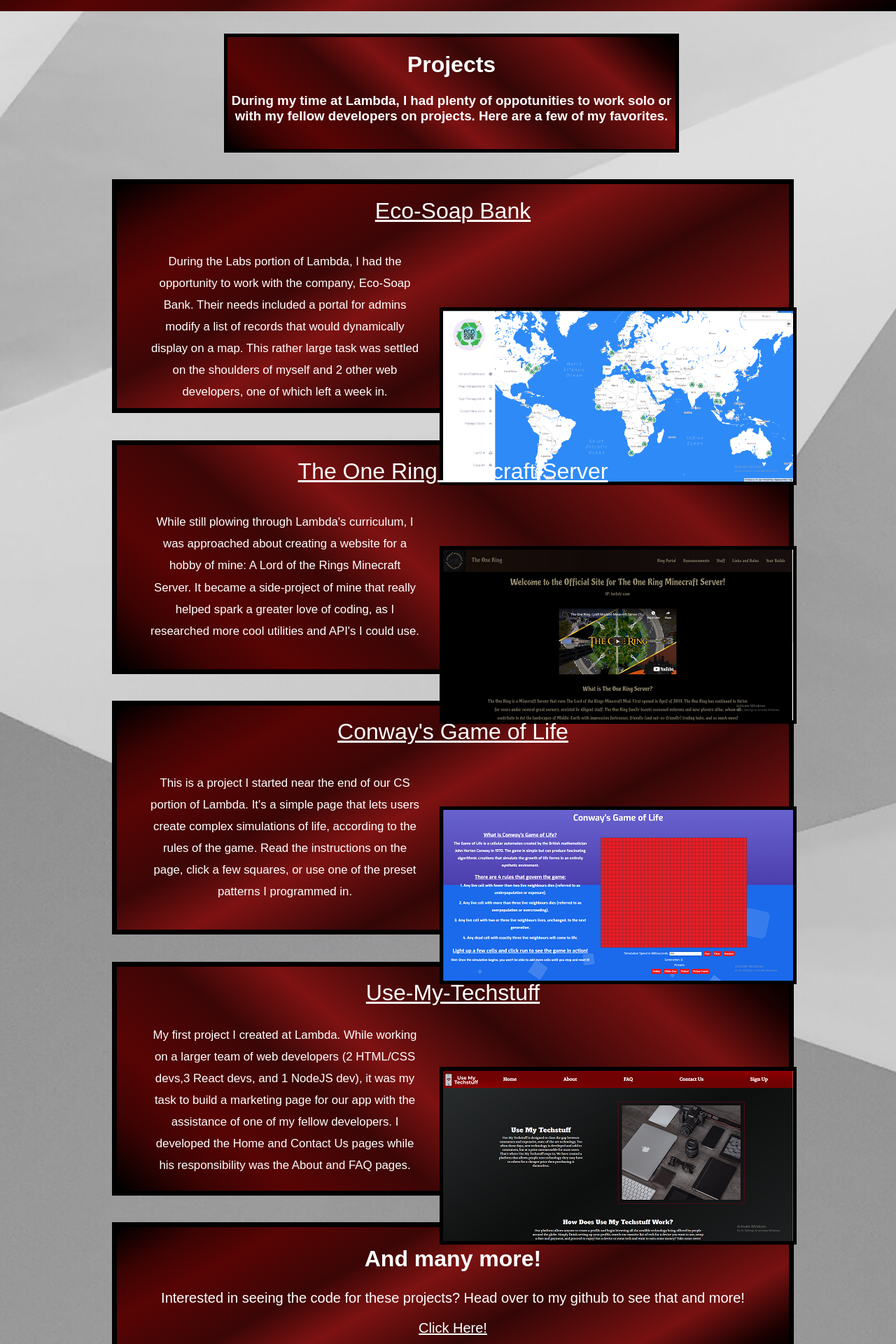
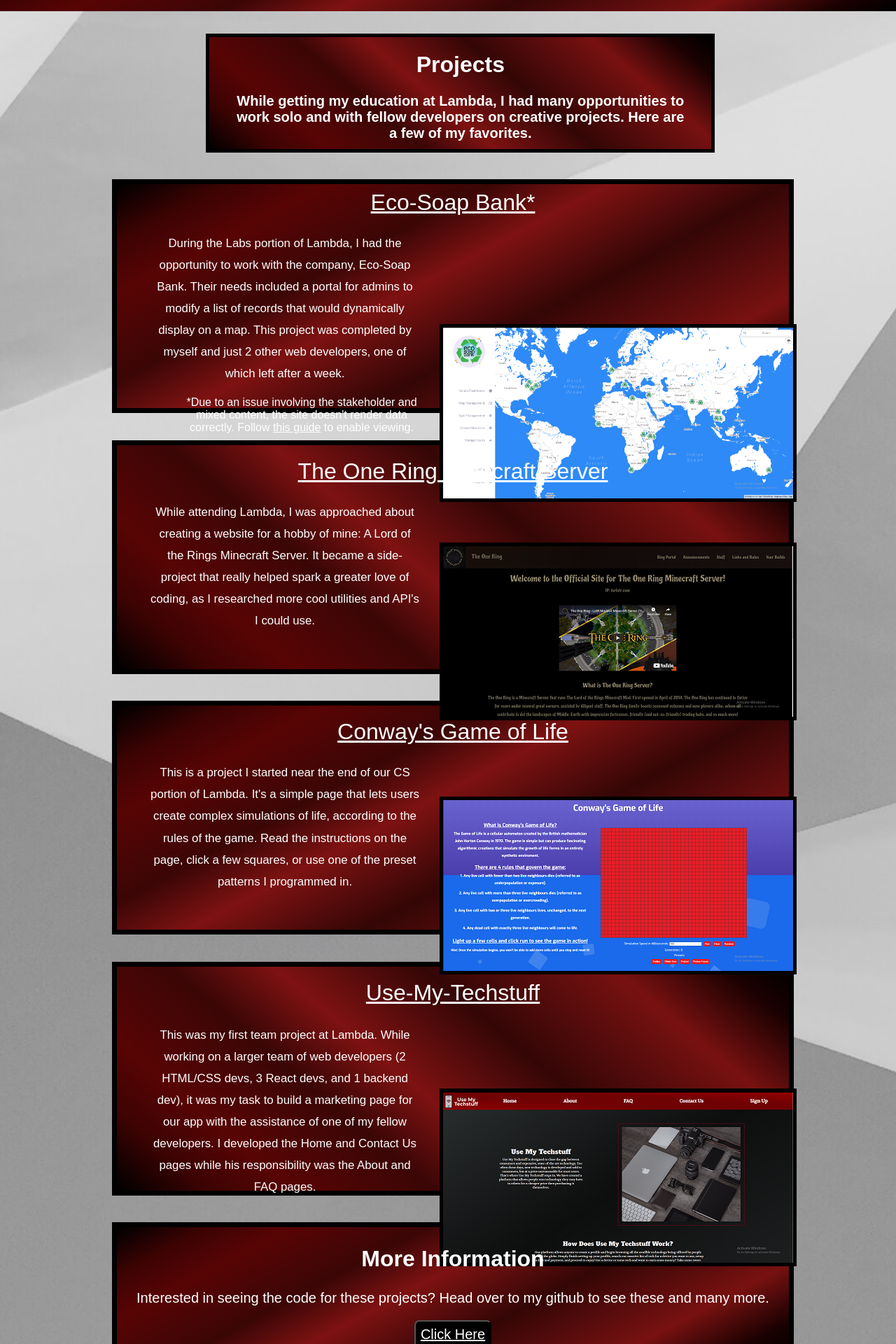
Before and after one commit to joshuabhorrocks/portfolio-website, a React (Create React App) app: page /projects in a window 1280 px wide. Shown: the part 80-2000 px from the top of the page at 70% size. Built offline with nearby package versions, Linux system fonts and the light colour scheme.

Commit message:
Made various changes to quality of site

```diff
--- a/src/components/Projects/Projects.css
+++ b/src/components/Projects/Projects.css
@@ -8,12 +8,17 @@
 }
 
 #projects-title {
-    margin-left: 25%;
+    margin-left: 23%;
+    padding: 0% 3%;
     width: 50%;
     height: 20vh;
     background: rgb(0,0,0);
     background: linear-gradient(40deg, rgba(0,0,0,1) 0%, rgba(61,3,3,1) 10%, rgba(88,4,4,1) 19%, rgba(59,6,6,1) 34%, rgba(126,18,18,1) 45%, rgba(52,6,6,1) 61%, rgba(120,17,17,1) 81%, rgba(27,1,1,1) 93%, rgba(0,0,0,1) 100%);
     border: 5px solid black;
+}
+
+h3 {
+    font-size: 2.5vh;
 }
 
 #project-card1 {
@@ -26,6 +31,15 @@
     border: 7px solid black;
 }
 
+#eco-soap-issue {
+    width: 35%;
+    margin-left: 10%;
+}
+
+.project-content1 {
+    margin-top: 0.75%;
+}
+
 .project-content {
     margin-top: 2%;
 }
@@ -36,7 +50,7 @@
 }
 
 .project-bio {
-    margin-top: 4%;
+    margin-top: 2.5%;
     margin-left: 5%;
     width: 40%;
     font-size: 2.1vh;
@@ -46,7 +60,15 @@
 .project-img {
     width: 500px;
     height: 244px;
-    margin-top: -16%;
+    margin-top: -15%;
+    margin-left: 48%;
+    border: 5px solid black;
+}
+
+.project-img1 {
+    width: 500px;
+    height: 244px;
+    margin-top: -18%;
     margin-left: 48%;
     border: 5px solid black;
 }
@@ -124,6 +146,9 @@
 }
 
 #github-link {
+    padding: 0.75%;
     font-size: 2.5vh;
     color: white;
+    background-color: black;
+    border-radius: 7px;
 }
--- a/src/components/Projects/Projects.js
+++ b/src/components/Projects/Projects.js
@@ -11,21 +11,22 @@ const Projects = () => {
         <div id="projects-page">
             <div id="projects-title">
                 <h1>Projects</h1>
-                <h3>During my time at Lambda, I had plenty of oppotunities to work solo or with my fellow developers on projects. Here are a few of my favorites.</h3>
+                <h3>While getting my education at Lambda, I had many opportunities to work solo and with fellow developers on creative projects. Here are a few of my favorites.</h3>
             </div>
 
             <div id="project-card1">
-                <div className="project-content">
-                    <a className="project-title" href="https://www.c.ecosoap.dev/login" target="_blank" rel="noopener noreferrer">Eco-Soap Bank</a>
-                    <p className="project-bio">During the Labs portion of Lambda, I had the opportunity to work with the company, Eco-Soap Bank. Their needs included a portal for admins modify a list of records that would dynamically display on a map. This rather large task was settled on the shoulders of myself and 2 other web developers, one of which left a week in.</p>
-                    <img className="project-img" src={map1} alt="a map with markers put on it"/>
+                <div className="project-content1">
+                    <a className="project-title" href="https://www.c.ecosoap.dev/login" target="_blank" rel="noopener noreferrer">Eco-Soap Bank*</a>
+                    <p className="project-bio">During the Labs portion of Lambda, I had the opportunity to work with the company, Eco-Soap Bank. Their needs included a portal for admins to modify a list of records that would dynamically display on a map. This project was completed by myself and just 2 other web developers, one of which left after a week.</p>
+                    <p id="eco-soap-issue">*Due to an issue involving the stakeholder and mixed content, the site doesn't render data correctly. Follow <a href="https://docs.adobe.com/content/help/en/target/using/experiences/vec/troubleshoot-composer/mixed-content.html">this guide</a> to enable viewing.</p>
+                    <img className="project-img1" src={map1} alt="a map with markers put on it"/>
                 </div>
             </div>
 
             <div id="project-card2">
                 <div className="project-content">
                     <a className="project-title" href="https://theonering.vercel.app/" target="_blank" rel="noopener noreferrer">The One Ring Minecraft Server</a>
-                    <p className="project-bio">While still plowing through Lambda's curriculum, I was approached about creating a website for a hobby of mine: A Lord of the Rings Minecraft Server. It became a side-project of mine that really helped spark a greater love of coding, as I researched more cool utilities and API's I could use.</p>
+                    <p className="project-bio">While attending Lambda, I was approached about creating a website for a hobby of mine: A Lord of the Rings Minecraft Server. It became a side-project that really helped spark a greater love of coding, as I researched more cool utilities and API's I could use.</p>
                     <img className="project-img" src={lotr} alt="the landing page for The One Ring"/>
                 </div>
             </div>
@@ -41,15 +42,15 @@ const Projects = () => {
             <div id="project-card4">
                 <div className="project-content">
                     <a className="project-title" href="https://usemytechstuff2.now.sh/" target="_blank" rel="noopener noreferrer">Use-My-Techstuff</a>
-                    <p id="project-bio4">My first project I created at Lambda. While working on a larger team of web developers (2 HTML/CSS devs,3 React devs, and 1 NodeJS dev), it was my task to build a marketing page for our app with the assistance of one of my fellow developers. I developed the Home and Contact Us pages while his responsibility was the About and FAQ pages.</p>
+                    <p id="project-bio4">This was my first team project at Lambda. While working on a larger team of web developers (2 HTML/CSS devs, 3 React devs, and 1 backend dev), it was my task to build a marketing page for our app with the assistance of one of my fellow developers. I developed the Home and Contact Us pages while his responsibility was the About and FAQ pages.</p>
                     <img id="project-img4" src={umts} alt="landing page for Use-My-Techstuff"/>
                 </div>
             </div>
 
             <div id="bottom-card">
-                <h2 id="bottom-title">And many more!</h2>
-                <p id="bottom-bio">Interested in seeing the code for these projects? Head over to my github to see that and more!</p>
-                <a id="github-link" href="https://github.com/joshuabhorrocks" target="_blank" rel="noopener noreferrer">Click Here!</a>
+                <h2 id="bottom-title">More Information</h2>
+                <p id="bottom-bio">Interested in seeing the code for these projects? Head over to my github to see these and many more.</p>
+                <button id="github-link"><a href="https://github.com/joshuabhorrocks">Click Here</a></button>
             </div>
         </div>
     )
```
